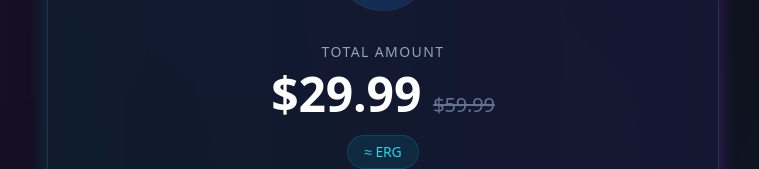
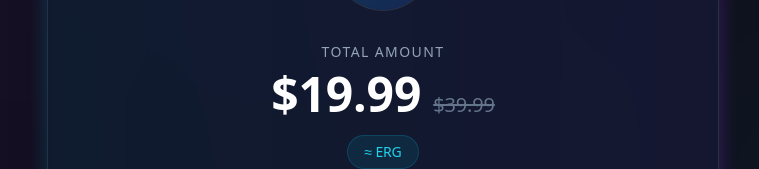
Before and after one commit to agenticaihome/ebook-frontend, a React (Create React App) app: page /pay-ergo in a window 1280 px wide. Shown: the part 446-615 px from the top of the page, without its empty margins (257-1016 px from the left). Built offline with nearby package versions, Linux system fonts and the light colour scheme; no server answers.

Commit message:
fix(payment): increase tolerance to .10 and hide from ui

```diff
--- a/src/ErgoPaymentPage.jsx
+++ b/src/ErgoPaymentPage.jsx
@@ -204,8 +204,8 @@ const ErgoPaymentPage = () => {
                                     <div className="mb-10">
                                         <p className="text-slate-400 text-sm uppercase tracking-widest mb-2">Total Amount</p>
                                         <div className="flex items-baseline justify-center gap-3">
-                                            <span className="text-5xl font-bold text-white">$29.99</span>
-                                            <span className="text-xl text-slate-500 line-through">$59.99</span>
+                                            <span className="text-5xl font-bold text-white">$19.99</span>
+                                            <span className="text-xl text-slate-500 line-through">$39.99</span>
                                         </div>
                                         <div className="mt-4 inline-block bg-cyan-500/10 px-4 py-1.5 rounded-full border border-cyan-500/20">
                                             <p className="text-cyan-400 text-sm font-medium">≈ {ergAmount?.toFixed(4)} ERG</p>
@@ -351,7 +351,7 @@ const ErgoPaymentPage = () => {
                                         <div>
                                             <p className="text-white font-medium">Awaiting Transaction...</p>
                                             <p className="text-xs text-slate-400">
-                                                Monitoring blockchain • Tolerance: ±0.001 ERG
+                                                Monitoring blockchain for payment...
                                             </p>
                                         </div>
                                     </div>
--- a/src/SalesPage.jsx
+++ b/src/SalesPage.jsx
@@ -370,7 +370,7 @@ export default function SalesPage() {
                 <Coins size={120} />
               </div>
               <h3 className="text-2xl font-bold mb-2 text-green-400">Crypto Access</h3>
-              <div className="text-4xl font-bold text-white mb-6">$29.99 <span className="text-sm text-slate-400 font-normal">in ERG</span></div>
+              <div className="text-4xl font-bold text-white mb-6">$19.99 <span className="text-sm text-slate-400 font-normal">in ERG</span></div>
               <ul className="space-y-4 mb-8 text-slate-300 flex-1">
                 <li className="flex gap-3"><Check size={18} className="text-green-400 flex-shrink-0" /> <span>Everything in Standard Access</span></li>
                 <li className="flex gap-3"><Check size={18} className="text-green-400 flex-shrink-0" /> <span>50% Tech Literacy Discount</span></li>
```
